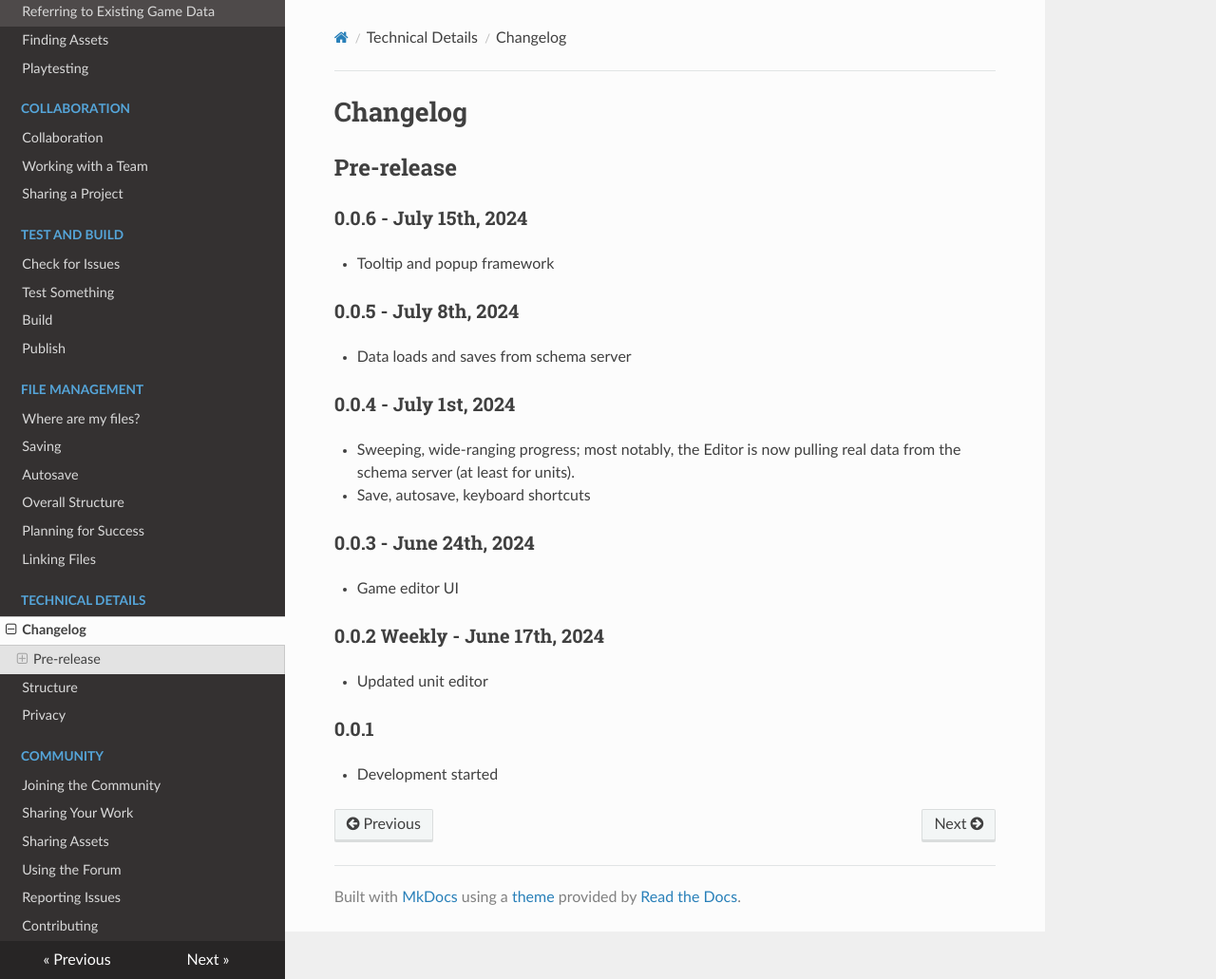
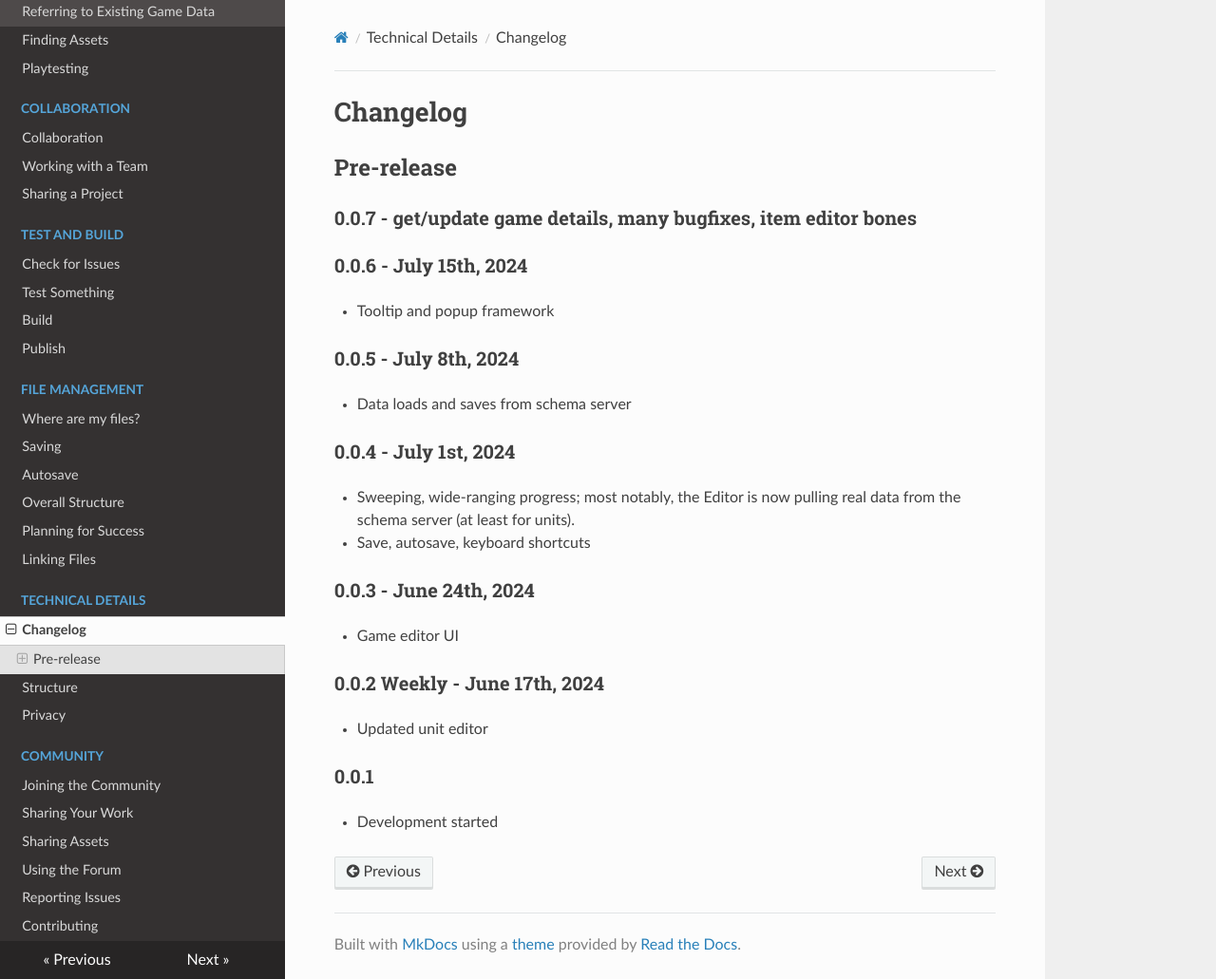
Before and after one commit to turnroot/turnroot-docs, an MkDocs documentation site: the page built from docs/technical-details/changelog.md, in a window 1280 px wide and 1031 px high. Shown: the whole window at 95% size. Built offline with MkDocs 1.6.1, drawn with Linux system fonts in a browser that asks for light colours; nearby versions of some CDN libraries.

Commit message:
Update changelog.md

```diff
--- a/docs/technical-details/changelog.md
+++ b/docs/technical-details/changelog.md
@@ -1,6 +1,7 @@
 # Changelog
 
 ## Pre-release
+### 0.0.7 - get/update game details, many bugfixes, item editor bones
 ### 0.0.6 - July 15th, 2024
 - Tooltip and popup framework
 ### 0.0.5 - July 8th, 2024
```
